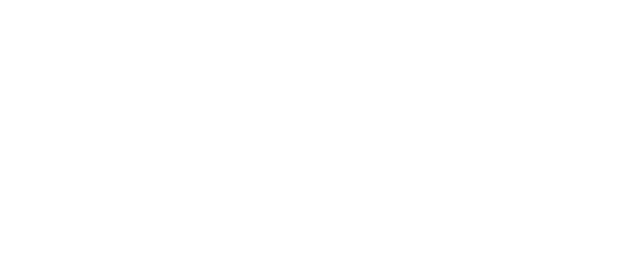
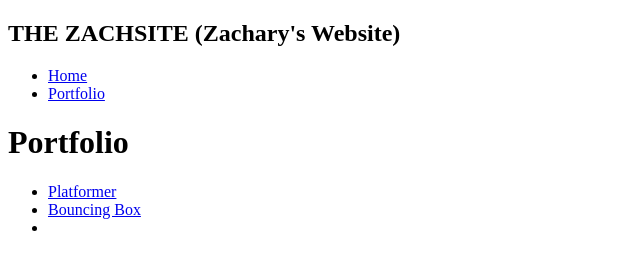
Before and after one commit to Z-K-729/Z-K-729.github.io, a plain HTML site: page portfolio.html in a window 1280 px wide. Shown: the whole page, without its empty margins (0-640 px from the left). Drawn offline with Linux system fonts and the light colour scheme.

Commit message:
8/14 update

```diff
--- a/portfolio.html
+++ b/portfolio.html
@@ -0,0 +1,39 @@
+<!DOCTYPE html>
+<html>
+    <head>
+        <title>THE ZACHSITE</title>
+    </head>
+
+    <body>
+        <!-- All content goes here -->
+        <div id="all-contents">
+            <nav>
+                <h1>THE ZACHSITE (Zachary's Website)</h1>
+                <ul id="nav-ul">
+                    <li class="nav-li">
+                <a href="index.html">Home</a>
+                </li>
+                <li class="nav-li"> <a href="portfolio.html">Portfolio</a>
+                </li>
+                </ul>
+            </nav>
+
+            <main>
+                <div class="content">
+                    <h1>Portfolio</h1>
+                    <ul id="portfolio">
+                        <li>
+                        <a href="fsd-projects/platformer/">Platformer</a>
+                        </li>
+                        <li>
+                            <a href="fsd-projects/bouncing-box/">Bouncing Box</a>
+                        </li>
+                        <li>
+                            <a href="fsd-projects/"
+                        </li>
+                    </ul>
+                </div>
+            </main>
+        </div>
+    </body>
+</html>
```
Also changed, not shown: index.html (+1 -0 lines).
